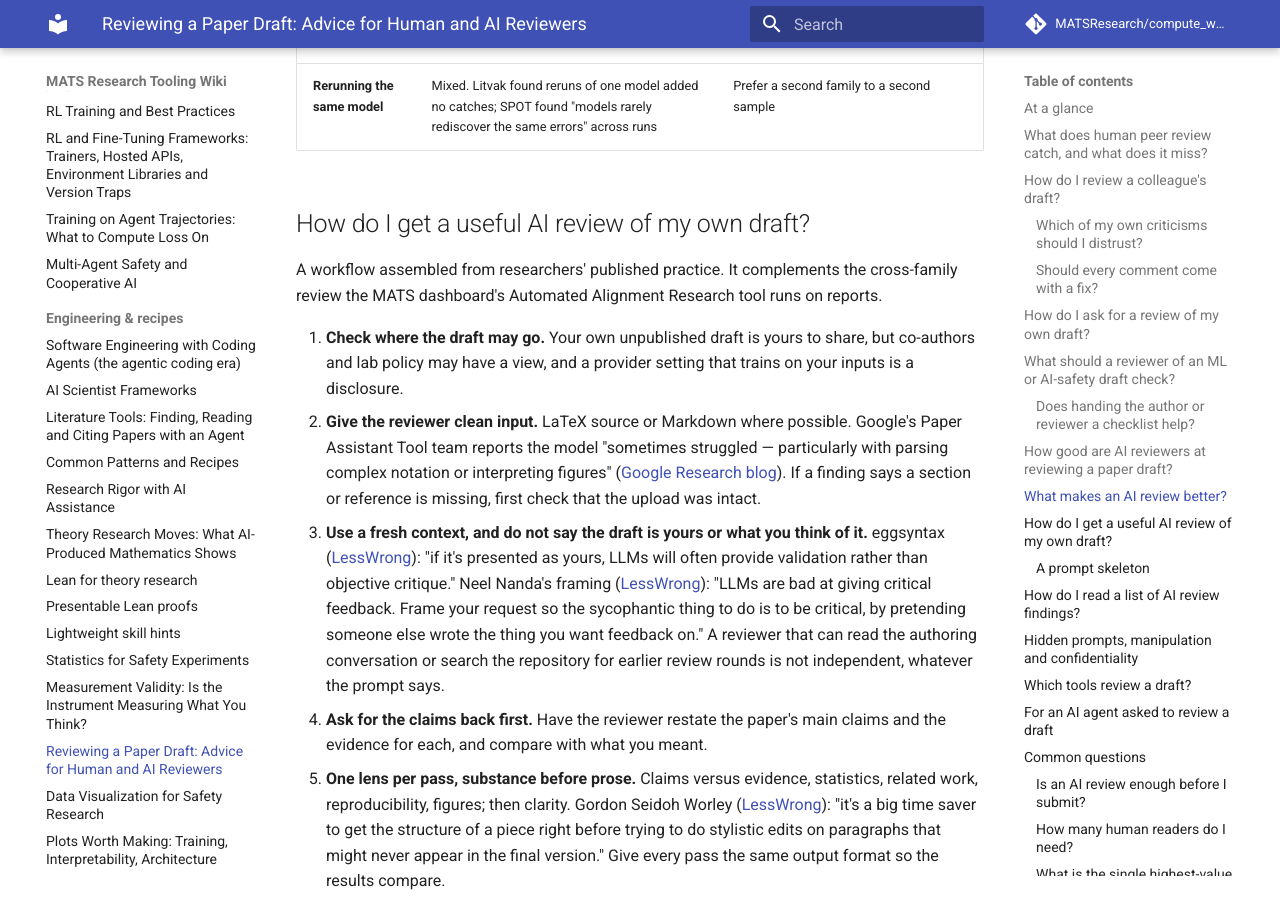
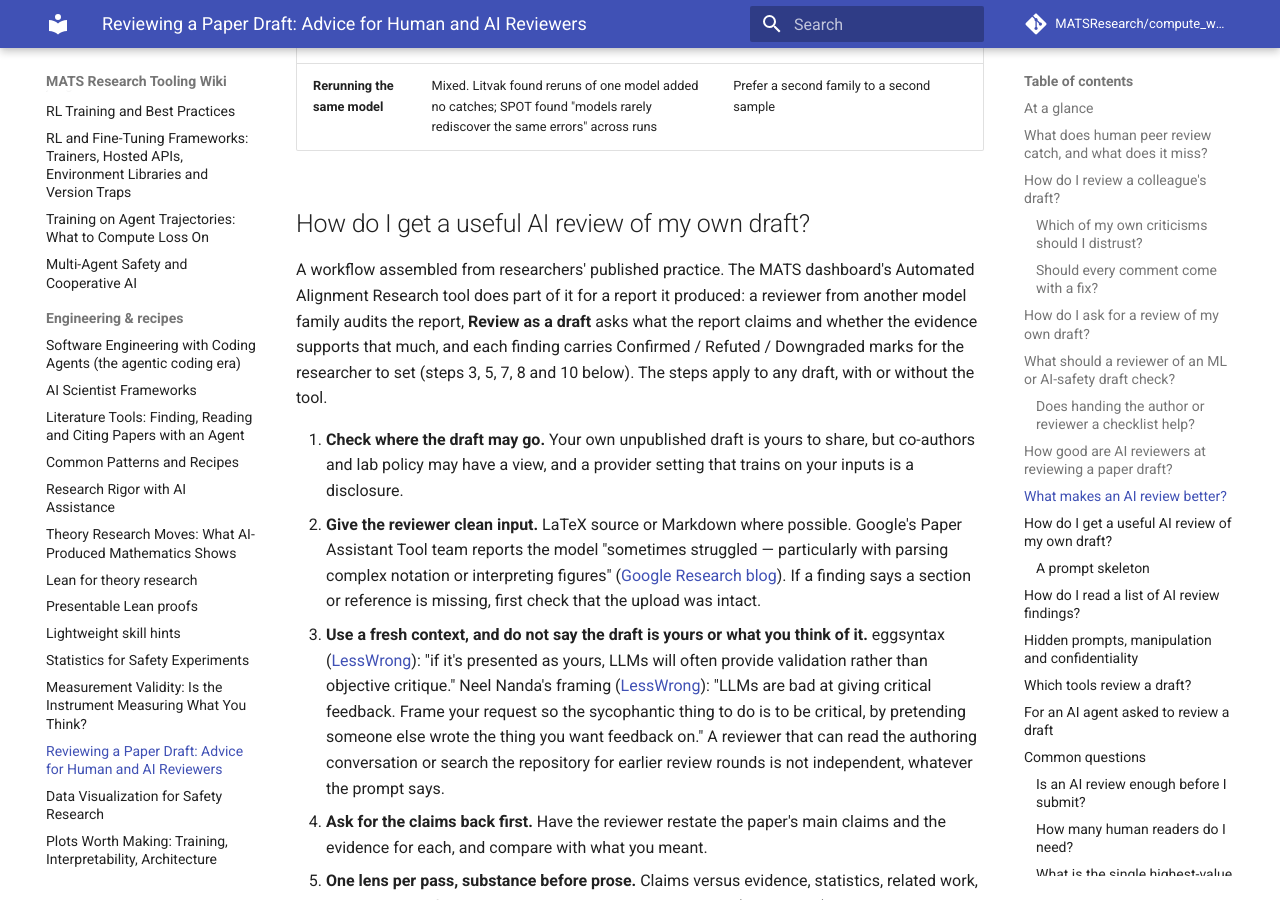
Before and after one commit to MATSResearch/compute_wiki, an MkDocs documentation site: the page built from docs/engineering/reviewing-drafts.md, in a window 1280 px wide and 900 px high, scrolled down 10458 px. Built offline with MkDocs 1.6.1 and Material for MkDocs 9.7.7, drawn with Linux system fonts in a browser that asks for light colours; comment, search, counter and statistics services are not loaded.

Commit message:
Reviewing drafts: what the AAR tool now does of the AI-review workflow (DAS-737)
Co-Authored-By: Claude Fable 5.2 <noreply@anthropic.com>

```diff
--- a/docs/engineering/reviewing-drafts.md
+++ b/docs/engineering/reviewing-drafts.md
@@ -406,9 +406,13 @@ Each row names the evidence behind it; none has been tested in a randomized tria
 
 ## How do I get a useful AI review of my own draft?
 
-A workflow assembled from researchers' published practice. It complements the
-cross-family review the MATS dashboard's Automated Alignment Research tool
-runs on reports.
+A workflow assembled from researchers' published practice. The MATS
+dashboard's Automated Alignment Research tool does part of it for a report it
+produced: a reviewer from another model family audits the report, **Review as
+a draft** asks what the report claims and whether the evidence supports that
+much, and each finding carries Confirmed / Refuted / Downgraded marks for the
+researcher to set (steps 3, 5, 7, 8 and 10 below). The steps apply to any
+draft, with or without the tool.
 
 1. **Check where the draft may go.** Your own unpublished draft is yours to
    share, but co-authors and lab policy may have a view, and a provider
```
